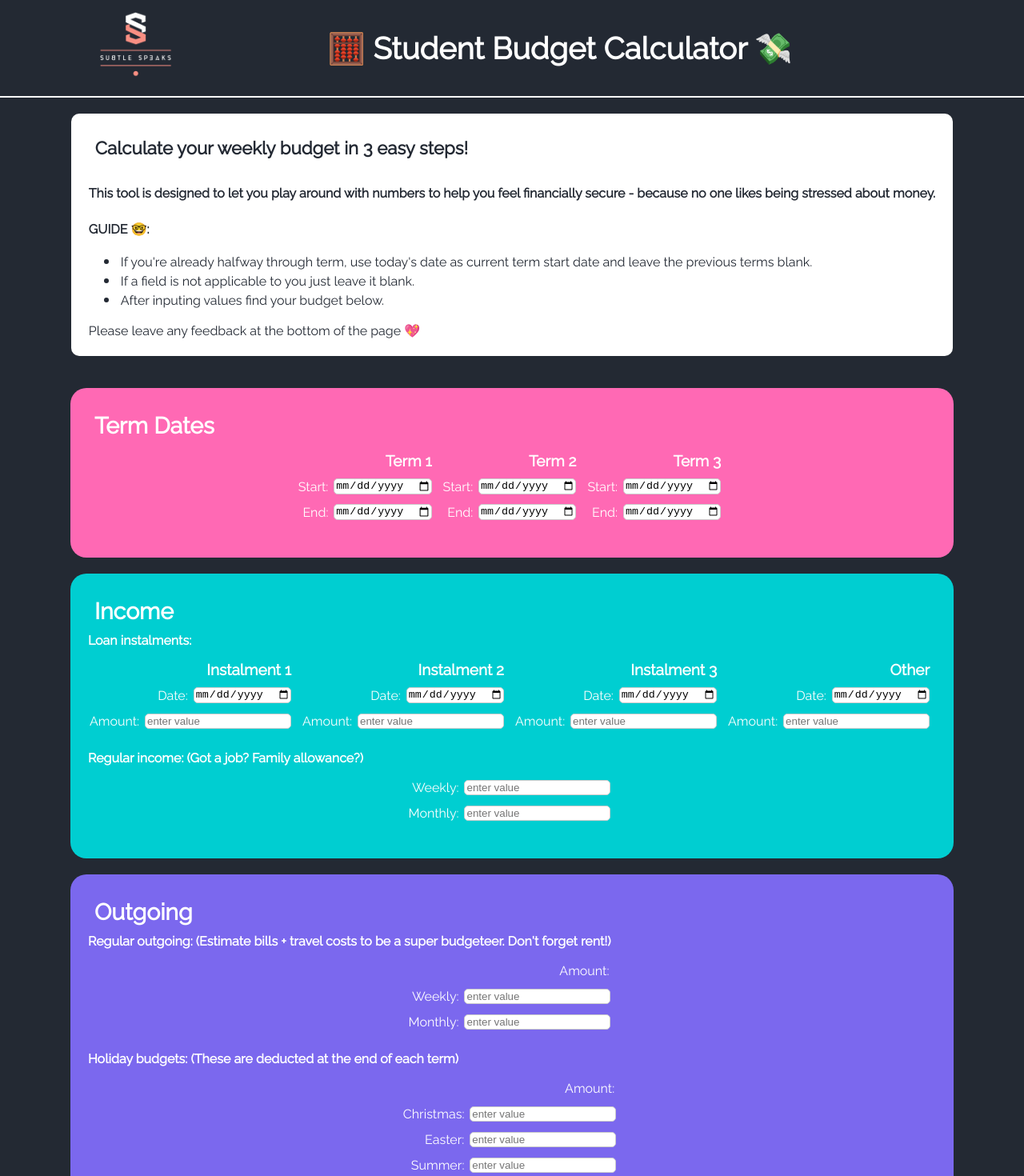
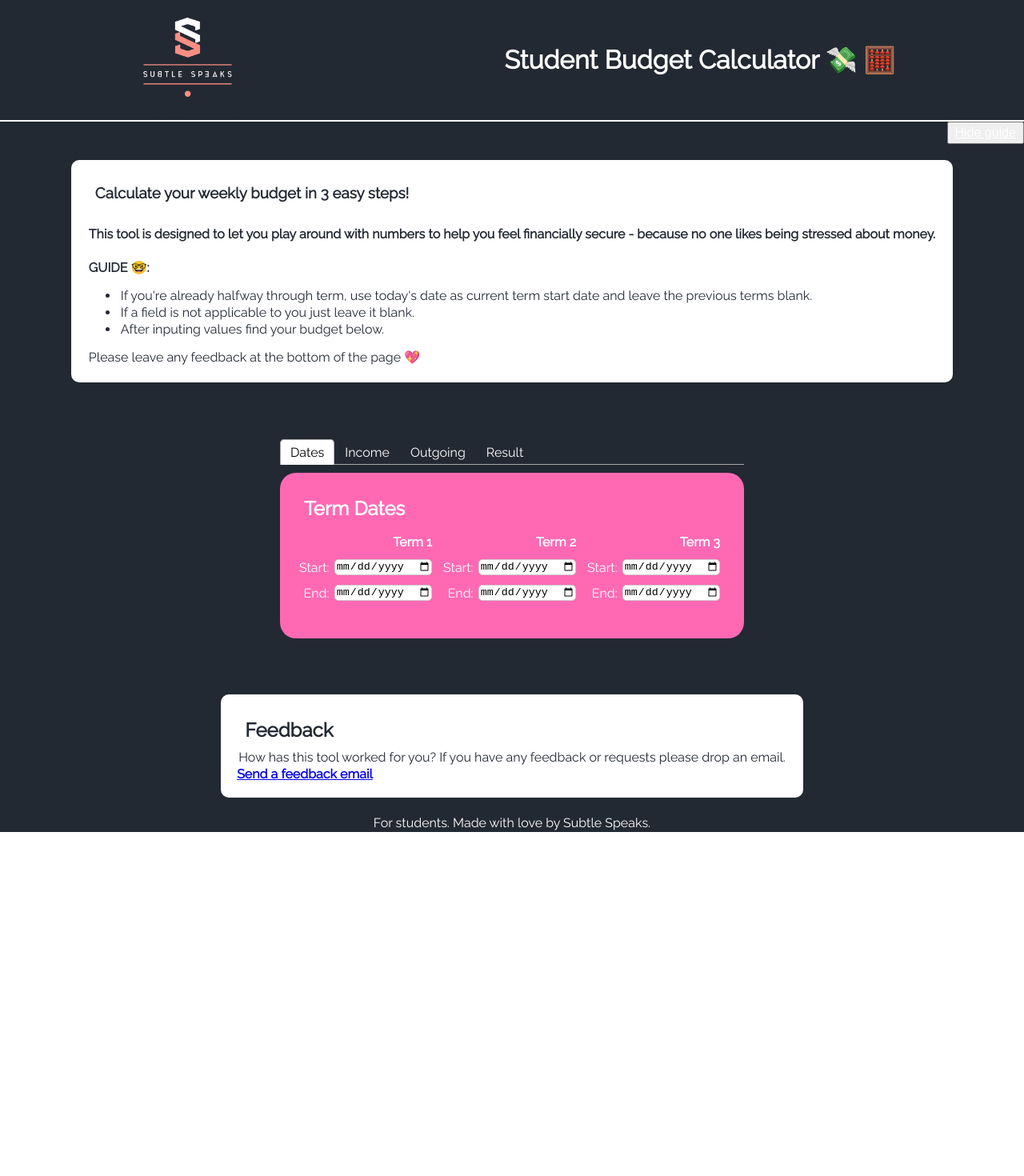
Before and after one commit to SubtleSpeaks/BudgetTool, a React (Create React App) app: page / in a window 1280 px wide. Shown: the top 1470 px of the page at 80% size. After the commit the page ends 1040 px from the top, so only its background shows below. Built offline with nearby package versions, Linux system fonts and the light colour scheme.

Commit message:
added tabs, toggle guide & made monthlys go from day of month of start date

```diff
--- a/package.json
+++ b/package.json
@@ -5,7 +5,8 @@
   "dependencies": {
     "react": "^16.7.0",
     "react-dom": "^16.7.0",
-    "react-scripts": "2.1.3"
+    "react-scripts": "^2.1.8",
+    "react-tabs": "^3.0.0"
   },
   "scripts": {
     "start": "react-scripts start",
--- a/src/App.css
+++ b/src/App.css
@@ -3,16 +3,19 @@ h3                    { margin: 10px; }
 h4                    { margin: 0px; }
 p                     { margin: 2px;  font-size: 16px; }
 input                 { border:1px solid #cccccc; border-radius: 5px;}
+.toggleGuideText      { width: 100%; text-decoration: underline; color: white; }
+.toggleGuideButton    { float: right; }
 .IntroductionText     { border-radius: 10px;  padding: 20px;  margin: 20px; color: #232933; background-color: white;}
-.TermAndTenancyDates  { border-radius: 20px;  padding: 20px;  margin: 20px; background-color: hotpink; }
-.Income               { border-radius: 20px;  padding: 20px;  margin: 20px; background-color: darkturquoise; }
-.Outgoing             { border-radius: 20px;  padding: 20px;  margin: 20px; background-color: mediumslateblue; }
+.Calculator           { margin-top: 30px; padding: 20px; }
+.TermAndTenancyDates  { border-radius: 20px;  padding: 20px; background-color: hotpink; }
+.Income               { border-radius: 20px;  padding: 20px; background-color: darkturquoise; }
+.Outgoing             { border-radius: 20px;  padding: 20px; background-color: mediumslateblue; }
 .Result               { display: flex;  justify-content: center;  align-items: center;  border: solid;  border-color: white;  border-radius: 10px;   padding: 20px; margin: 40px; }
+.Feedback             { border-radius: 10px;  padding: 20px;  margin: 20px; margin-top: 50px; color: #232933; background-color: white;}
 .row                  { display: flex; flex-wrap: wrap; margin-top: 10px; margin-bottom: 20px; justify-content: center; }
 .column div           { height: 30px; margin: 2px; margin-right: 10px; display: flex; justify-content:flex-end; align-items: center;}
 
 .App {
-  font-size: calc(3px + 2vmin);
   font-family: 'Raleway', sans-serif;
   background-color: #232933;
   min-height: 100vh;
@@ -21,9 +24,9 @@ input                 { border:1px solid #cccccc; border-radius: 5px;}
 }
 
 .App-header {
-  height: 10vh;
-  padding: 20px;
+  text-align: center;
   display: flex;
+  flex-wrap: wrap;
   align-items: center;
   justify-content: space-around;
   border: solid;
--- a/src/App.js
+++ b/src/App.js
@@ -4,11 +4,23 @@ import Calculator from './Calculator.js';
 import './App.css';
 
 class App extends Component {
+  constructor() {
+    super()
+    this.state = { showGuide: true }
+  }
+
+  toggleGuide = () => {
+    this.setState({ showGuide: !this.state.showGuide })
+  }
+
   render() {
-    return (
-      <div className="App">
-        <Header />
-        <div className="App-body">
+
+    var toggleGuideText
+    var introductionText
+
+    if (this.state.showGuide) {
+      toggleGuideText = <div className="toggleGuideText"><p>Hide guide</p></div>
+      introductionText =
         <div className="IntroductionText">
           <h3>Calculate your weekly budget in 3 easy steps!</h3>
           <br/>
@@ -22,11 +34,39 @@ class App extends Component {
           </ul>
           <p>Please leave any feedback at the bottom of the page 💖</p>
         </div>
+    } else {
+      toggleGuideText = <div className="toggleGuideText"><p>Show guide</p></div>
+      introductionText = ""
+    }
+
+    return (
+      <div className="App">
+
+        <Header />
+        <div className="App-body">
+
+          <div className="toggleGuideText">
+            <button className="toggleGuideButton" onClick={this.toggleGuide}>{toggleGuideText}</button>
+          </div>
+
+          {introductionText}
+
+          <div className="Calculator">
             <Calculator />
+          </div>
+
+          <div className="Feedback">
+            <h2>Feedback</h2>
+            <p>How has this tool worked for you? If you have any feedback or requests please drop an email.</p>
+            <a href="mailto:seb@subtlespeaks.co.uk"><h4>Send a feedback email</h4></a>
+          </div>
+
           <div className="footer">
-            <p>For students, made with love by Subtle Speaks.</p>
+            <p>For students. Made with love by Subtle Speaks.</p>
           </div>
+
         </div>
+
       </div>
     );
   }
--- a/src/Calculator.js
+++ b/src/Calculator.js
@@ -1,10 +1,15 @@
 import React, { Component } from 'react';
+
+import { Tab, Tabs, TabList, TabPanel } from 'react-tabs';
+import "react-tabs/style/react-tabs.css";
 
 class Calculator extends Component {
   constructor(props) {
     super(props)
 
     this.state = {
+      // for react-tabs
+      tabIndex: 0,
       // many input states
       term1Start: "",
       term2Start: "",
@@ -52,41 +57,57 @@ class Calculator extends Component {
     return(endDate)
   }
 
-  CheckIncome = (weekStart, weekEnd) => {
+  CheckIncome = (startDate, weekStart, weekEnd) => {
 
-    var income = 0
+    let income = 0
+
+    // get week before in case instalment comes early
+    let weekPrior = new Date(weekStart)
+    weekPrior.setDate(weekStart.getDate() - 7)
+
+    // make start date a Date object
+    startDate = new Date(startDate)
 
     // convert date to YYYY-MM-DD
-    let weekStartStr = weekStart.toISOString().slice(0,10);
-    let weekEndStr = weekEnd.toISOString().slice(0,10);
+    let weekPriorStr = weekPrior.toISOString().slice(0,10)
+    let weekStartStr = weekStart.toISOString().slice(0,10)
+    let weekEndStr = weekEnd.toISOString().slice(0,10)
+    console.log("WeekPrior: ", weekPriorStr)
+    console.log("WeekStart: ", weekStartStr)
+    console.log("WeekEnd: ", weekEndStr)
 
     // add monthly income if first week of month
     if (this.state.monthlyIncome) {
-      if (weekEnd.toISOString().slice(8,10) <="07") income += Number(this.state.monthlyIncome)
+      if (Number(weekEnd.toISOString().slice(8,10)) <= Number(startDate.toISOString().slice(8,10)) + 7) income += Number(this.state.monthlyIncome)
     }
 
     // check if instalment income occurs in week if income date & value are not null
     if (this.state.instalment1Date && this.state.instalment1Amount) {
       // check if occurs in week
-      if (this.state.instalment1Date >= weekStartStr && this.state.instalment1Date < weekEndStr) {
+      console.log("in here")
+      if (this.state.instalment1Date >= weekPriorStr && this.state.instalment1Date < weekEndStr) {
+        console.log("even further in here")
         income += Number(this.state.instalment1Amount)
+        console.log("1 ", income)
       }
     }
 
     if (this.state.instalment2Date && this.state.instalment2Amount) {
-      if (this.state.instalment2Date >= weekStartStr && this.state.instalment2Date < weekEndStr) {
+      if (this.state.instalment2Date >= weekPriorStr && this.state.instalment2Date < weekEndStr) {
         income += Number(this.state.instalment2Amount)
+        console.log("2 ", income)
       }
     }
 
     if (this.state.instalment3Date && this.state.instalment3Amount) {
-      if (this.state.instalment3Date >= weekStartStr && this.state.instalment3Date < weekEndStr) {
+      if (this.state.instalment3Date >= weekPriorStr && this.state.instalment3Date < weekEndStr) {
         income += Number(this.state.instalment3Amount)
+        console.log("3 ", income)
       }
     }
 
     if (this.state.inheritanceDate && this.state.inheritanceAmount) {
-      if (this.state.inheritanceDate >= weekStartStr && this.state.inheritanceDate < weekEndStr) {
+      if (this.state.inheritanceDate >= weekPriorStr && this.state.inheritanceDate < weekEndStr) {
         income += Number(this.state.inheritanceAmount)
       }
     }
@@ -96,37 +117,44 @@ class Calculator extends Component {
 
   }
 
-  CheckOutgoing = (weekStart, weekEnd) => {
+  CheckOutgoing = (startDate, weekStart, weekEnd) => {
 
     var outgoing = 0
 
+    // make start date a Date object
+    startDate = new Date(startDate)
+
+    // get week before in case instalment comes early
+    let weekPrior = new Date(weekStart)
+    weekPrior.setDate(weekStart.getDate() - 7)
+
     // convert date to YYYY-MM-DD
-    let weekStartStr = weekStart.toISOString().slice(0,10);
+    let weekPriorStr = weekPrior.toISOString().slice(0,10)
     let weekEndStr = weekEnd.toISOString().slice(0,10);
 
-    // add monthly income if first week of month
+    // add monthly outgoing if first week of month
     if (this.state.monthlyOutgoing) {
-      if (weekEnd.toISOString().slice(8,10) <="07") outgoing += Number(this.state.monthlyOutgoing)
+      if (Number(weekEnd.toISOString().slice(8,10)) <= Number(startDate.toISOString().slice(8,10)) + 7) outgoing += Number(this.state.monthlyOutgoing)
     }
 
     // check if holiday budgets are given and decuct budget if end of term occurs in week
     // CHRISTMAS
     if (this.state.term1End && this.state.christmasBudget) {
-      if (this.state.term1End >= weekStartStr && this.state.term1End < weekEndStr) {
+      if (this.state.term1End >= weekPriorStr && this.state.term1End < weekEndStr) {
         outgoing += Number(this.state.christmasBudget)
       }
     }
 
     // EASTER
     if (this.state.term2End && this.state.easterBudget) {
-      if (this.state.term2End >= weekStartStr && this.state.term2End < weekEndStr) {
+      if (this.state.term2End >= weekPriorStr && this.state.term2End < weekEndStr) {
         outgoing += Number(this.state.easterBudget)
       }
     }
 
     // SUMMER
     if (this.state.term3End && this.state.summerBudget) {
-      if (this.state.term3End >= weekStartStr && this.state.term3End < weekEndStr) {
+      if (this.state.term3End >= weekPriorStr && this.state.term3End < weekEndStr) {
         outgoing += Number(this.state.summerBudget)
       }
     }
@@ -157,8 +185,10 @@ class Calculator extends Component {
     endDate = new Date(endDate)
     endDate.setDate(endDate.getDate() + 7)
 
+    console.log(weekStart, weekEnd, endDate)
+
     // external loop from startDate to endDate
-    while (weekEnd < endDate) {
+    while (weekEnd.getTime() < endDate.getTime()) {
 
       // refresh week income and outcome arrays
       weekIncome = []
@@ -166,10 +196,10 @@ class Calculator extends Component {
       weekResult = []
 
       // use CheckIncome fcn to check if instalment on monthly income occured in week
-      weekIncome.push(this.CheckIncome(weekStart, weekEnd))
+      weekIncome.push(this.CheckIncome(startDate, weekStart, weekEnd))
 
       // use CheckIncome fcn to check in instalment on monthly income occured in week
-      weekOutgoing.push(this.CheckOutgoing(weekStart, weekEnd))
+      weekOutgoing.push(this.CheckOutgoing(startDate, weekStart, weekEnd))
 
       // add weeklyIncome and deduct weeklyOutgoing
       weekIncome.push(Number(this.state.weeklyIncome))
@@ -185,26 +215,34 @@ class Calculator extends Component {
 
     }
 
-    let result = weekResults.reduce((a, b) => a + b, 0)
+    let result = "£" + (weekResults.reduce((a, b) => a + b, 0) / weekResults.length).toFixed(2)
 
     return(result)
   }
 
   GetResult = () => {
-    this.setState({  result: this.Calculate() })
+    this.setState({ result: this.Calculate() })
   }
 
   handleChange = async({ target }) => {
     await this.setState({
       [target.name]: target.value
-    });
-    this.GetResult();
+    })
+    this.GetResult()
   }
 
   render() {
+
     return(
-      <div className="Calculator">
 
+      <Tabs selectedIndex={this.state.tabIndex} onSelect={tabIndex => this.setState({ tabIndex })}>
+        <TabList>
+          <Tab>Dates</Tab>
+          <Tab>Income</Tab>
+          <Tab>Outgoing</Tab>
+          <Tab>Result</Tab>
+        </TabList>
+        <TabPanel>
           <div className="TermAndTenancyDates">
             <h2>Term Dates</h2>
             <div className="row">
@@ -279,11 +317,11 @@ class Calculator extends Component {
               </div>
             </div>
           </div>
-
+        </TabPanel>
+        <TabPanel>
           <div className="Income">
             <h2>Income</h2>
             <p><strong>Loan instalments:</strong></p>
-
             <div className="row">
               <div className="column">
                 <div><h4>Instalment 1</h4></div>
@@ -378,9 +416,7 @@ class Calculator extends Component {
                 </div>
               </div>
             </div>
-
             <p><strong>Regular income: (Got a job? Family allowance?)</strong></p>
-
             <div className="row">
               <div className="column">
                 <div>
@@ -406,11 +442,11 @@ class Calculator extends Component {
               </div>
             </div>
           </div>
-
+        </TabPanel>
+        <TabPanel>
           <div className="Outgoing">
             <h2>Outgoing</h2>
             <p><strong>Regular outgoing: (Estimate bills + travel costs to be a super budgeteer. Don't forget rent!)</strong></p>
-
             <div className="row">
               <div className="column">
                 <div><p>Amount:</p></div>
@@ -436,9 +472,7 @@ class Calculator extends Component {
                 </div>
               </div>
             </div>
-
             <p><strong>Holiday budgets: (These are deducted at the end of each term)</strong></p>
-
             <div className="row">
               <div className="column">
                 <div><p>Amount:</p></div>
@@ -475,18 +509,18 @@ class Calculator extends Component {
               </div>
             </div>
           </div>
-
+        </TabPanel>
+        <TabPanel>
           <div className="Result">
             <h3>
-            Your weekly spending budget:
-          </h3>
-          {this.state.result}
+              Your average weekly spending budget:
+            </h3><br/>
+            <h2>{this.state.result}</h2>
           </div>
-
-      </div>
+        </TabPanel>
+      </Tabs>
     )
   }
-
 }
 
 export default Calculator
--- a/src/Header.js
+++ b/src/Header.js
@@ -13,14 +13,8 @@ class Header extends Component {
   render() {
     return(
       <div className="App-header">
-        <div className="App-header-left">
-          <img src={logo} className="App-logo" alt="logo" width="120"/>
-        </div>
-        <div className="App-header-center">
-          <h1>🧮 Student Budget Calculator 💸</h1>
-        </div>
-        <div className="App-header-right">
-        </div>
+        <img src={logo} className="App-logo" alt="logo" width="150"/>
+        <h1>Student Budget Calculator 💸 🧮</h1>
       </div>
     )
   }
```
Also changed, not shown: 1 other file (tests, documents, lock files or other folders). Lines whose indentation alone changed are shown as unchanged.
